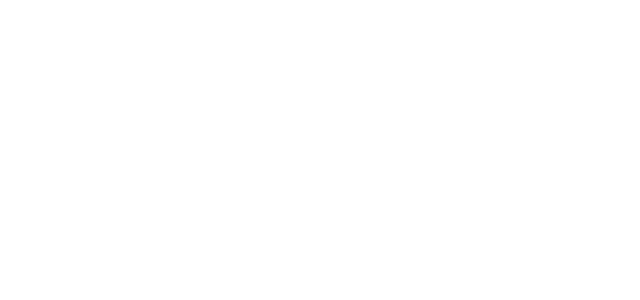
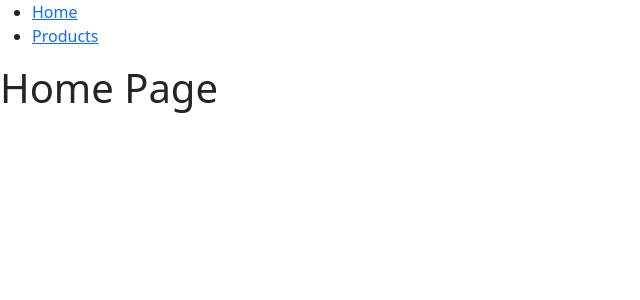
Before and after one commit to AlbertoCadorin/progetto-finale-spec-frontend-front, a React (Vite) app: page / in a window 1280 px wide. Shown: the top 300 px of the page, without its empty margins (0-640 px from the left). Built offline with nearby package versions, Linux system fonts and the light colour scheme.

Commit message:
feat: created the scaffolding

```diff
--- a/src/App.jsx
+++ b/src/App.jsx
@@ -1,12 +1,19 @@
+import { BrowserRouter, Route, Routes } from "react-router-dom"
+import HomePage from './pages/HomePage'
+import ProductList from './pages/ProductList'
+import DefaultLayout from './layout/DefaulLayout'
 import './App.css'
 
 function App() {
-
-
   return (
-    <>
-
-    </>
+    <BrowserRouter>
+      <Routes>
+        <Route element={<DefaultLayout />}>
+          <Route path="/" element={<HomePage />} />
+          <Route path="products" element={<ProductList />} />
+        </Route>
+      </Routes>
+    </BrowserRouter>
   )
 }
 
--- /dev/null
+++ b/src/components/Navbar.jsx
@@ -0,0 +1,18 @@
+import { NavLink } from "react-router-dom";
+
+const Navbar = () => {
+    return (
+        <nav>
+            <ul>
+                <li>
+                    <NavLink to="/">Home</NavLink>
+                </li>
+                <li>
+                    <NavLink to="/products">Products</NavLink>
+                </li>
+            </ul>
+        </nav>
+    );
+};
+
+export default Navbar;
--- /dev/null
+++ b/src/layout/DefaulLayout.jsx
@@ -0,0 +1,15 @@
+import { Outlet } from "react-router-dom";
+import Navbar from "../components/Navbar";
+
+const DefaultLayout = () => {
+    return (
+        <>
+            <header>
+                <Navbar />
+            </header>
+            <Outlet />
+        </>
+    );
+};
+
+export default DefaultLayout;
--- /dev/null
+++ b/src/pages/HomePage.jsx
@@ -0,0 +1,11 @@
+
+
+const HomePage = () => {
+    return (
+        <div>
+            <h1> Home Page</h1>
+        </div>
+    );
+};
+
+export default HomePage;
--- /dev/null
+++ b/src/pages/ProductList.jsx
@@ -0,0 +1,11 @@
+
+
+const ProductList = () => {
+    return (
+        <div>
+            <h1>Product List</h1>
+        </div>
+    );
+};
+
+export default ProductList;
```
